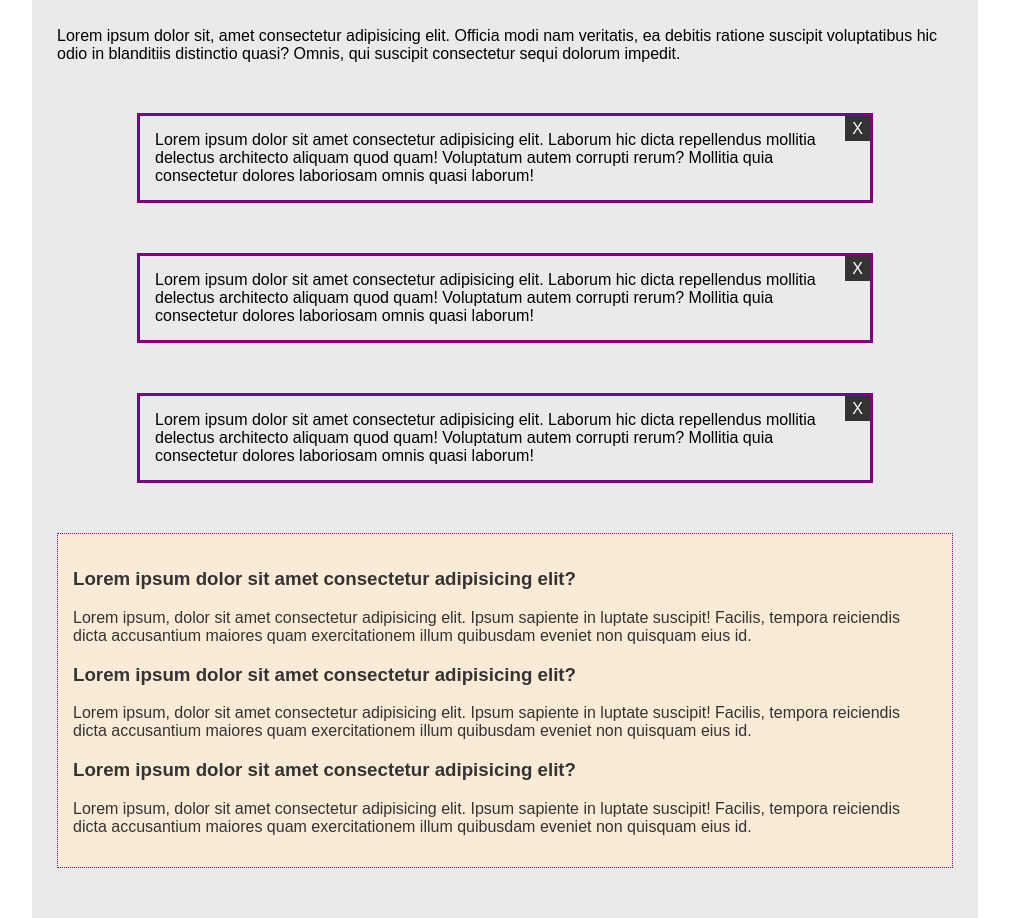
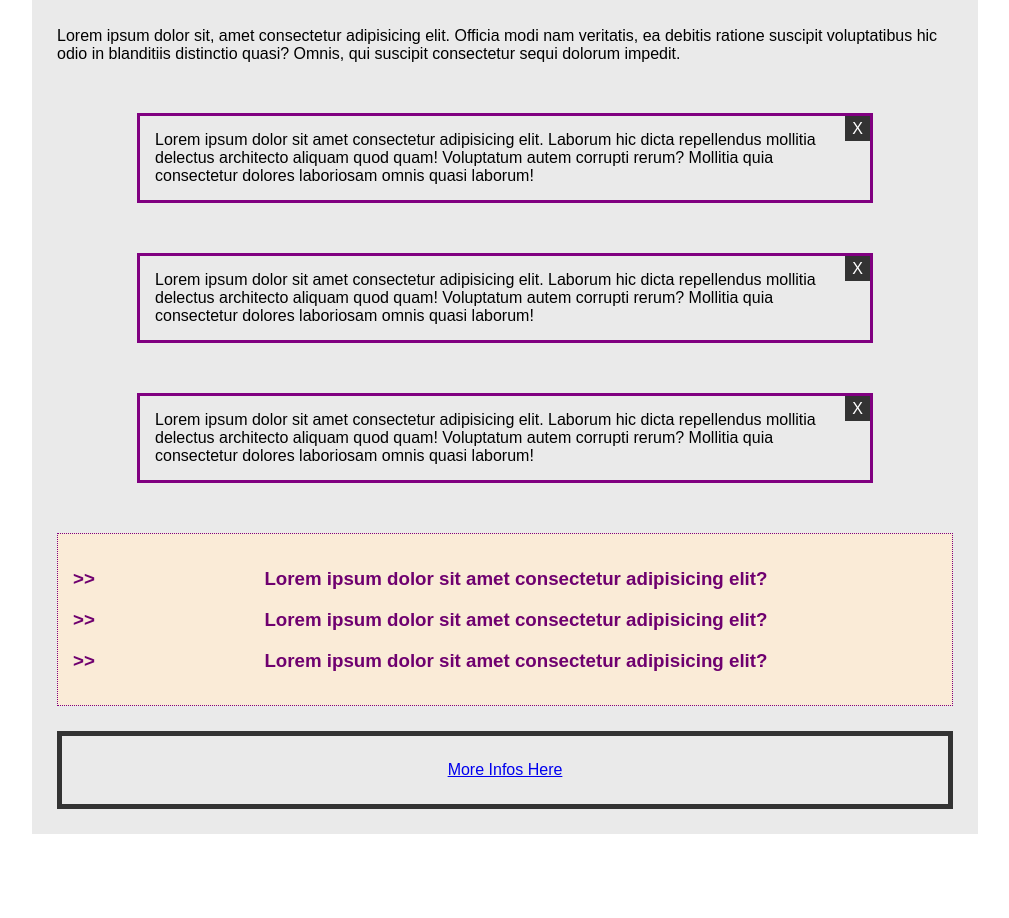
Before and after one commit to HossamOthman/JQuery_Examples, a plain HTML site: page 1st_Simple_Page/index.html in a window 1280 px wide. Shown: the part 176-1094 px from the top of the page, without its empty margins (135-1144 px from the left). After the commit the page ends 1010 px from the top, so only its background shows below. Drawn offline with Linux system fonts and the light colour scheme.

Commit message:
load function

```diff
--- a/1st_Simple_Page/index.html
+++ b/1st_Simple_Page/index.html
@@ -23,12 +23,19 @@
             <span class="box-close">X</span>Lorem ipsum dolor sit amet consectetur adipisicing elit. Laborum hic dicta repellendus mollitia delectus architecto aliquam quod quam! Voluptatum autem corrupti rerum? Mollitia quia consectetur dolores laboriosam omnis quasi laborum!</p>
 
         <div class="faq">
+
             <h3 class="fag_q">Lorem ipsum dolor sit amet consectetur adipisicing elit?</h3>
-            <p>Lorem ipsum, dolor sit amet consectetur adipisicing elit. Ipsum sapiente in luptate suscipit! Facilis, tempora reiciendis dicta accusantium maiores quam exercitationem illum quibusdam eveniet non quisquam eius id.</p>
+            <p class="fag_a">Lorem ipsum, dolor sit amet consectetur adipisicing elit. Ipsum sapiente in luptate suscipit! Facilis, tempora reiciendis dicta accusantium maiores quam exercitationem illum quibusdam eveniet non quisquam eius id.</p>
+
             <h3 class="fag_q">Lorem ipsum dolor sit amet consectetur adipisicing elit?</h3>
-            <p>Lorem ipsum, dolor sit amet consectetur adipisicing elit. Ipsum sapiente in luptate suscipit! Facilis, tempora reiciendis dicta accusantium maiores quam exercitationem illum quibusdam eveniet non quisquam eius id.</p>
+            <p class="fag_a">Lorem ipsum, dolor sit amet consectetur adipisicing elit. Ipsum sapiente in luptate suscipit! Facilis, tempora reiciendis dicta accusantium maiores quam exercitationem illum quibusdam eveniet non quisquam eius id.</p>
+
             <h3 class="fag_q">Lorem ipsum dolor sit amet consectetur adipisicing elit?</h3>
-            <p>Lorem ipsum, dolor sit amet consectetur adipisicing elit. Ipsum sapiente in luptate suscipit! Facilis, tempora reiciendis dicta accusantium maiores quam exercitationem illum quibusdam eveniet non quisquam eius id.</p>
+            <p class="fag_a">Lorem ipsum, dolor sit amet consectetur adipisicing elit. Ipsum sapiente in luptate suscipit! Facilis, tempora reiciendis dicta accusantium maiores quam exercitationem illum quibusdam eveniet non quisquam eius id.</p>
+        </div>
+        <div class="outer_link">
+            <a id="more" href="more.html">More Infos Here</a>
+            <div id="place-holder"></div>
         </div>
     </div>
 </body>
--- a/1st_Simple_Page/js/script.js
+++ b/1st_Simple_Page/js/script.js
@@ -2,5 +2,16 @@ jQuery(document).ready(function() {
     jQuery('.box-close').click(function(){
         // there is also: jQuery('.box').hide(); ..slideUp(); ..fadeOut();
         jQuery(this).parents('.box').fadeOut();
+    });
+    jQuery('.fag_a').hide();
+    jQuery('.fag_q').click(function() {
+        jQuery(this).next('.fag_a').slideToggle()
+    });
+    jQuery('.faq .fag_q').addClass('fag_q-pointer')
+    jQuery('.fag_q').append('<span class="icon">>></span>')
+
+    jQuery('#more').click(function() {
+        jQuery('#place-holder').load('more.html .more-items');
+        return false;
     })
 })
--- a/1st_Simple_Page/style.css
+++ b/1st_Simple_Page/style.css
@@ -49,7 +49,22 @@ h1 {
     color: #333;
 }
 
-.pointer {
-    color: purple;
-    cursor: pointer
+.fag_q {
+    color: rgb(31, 0, 31);
+    text-align: center;
 }
+
+.fag_q-pointer {
+    color: rgb(111, 0, 111);
+    cursor: pointer;
+}
+
+.icon {
+    float: left
+}
+
+.outer_link{
+    border: 5px solid #333;
+    padding: 25px;
+    text-align: center;
+}
```
Also changed, not shown: 1st_Simple_Page/more.html (added, +11 -0 lines).
